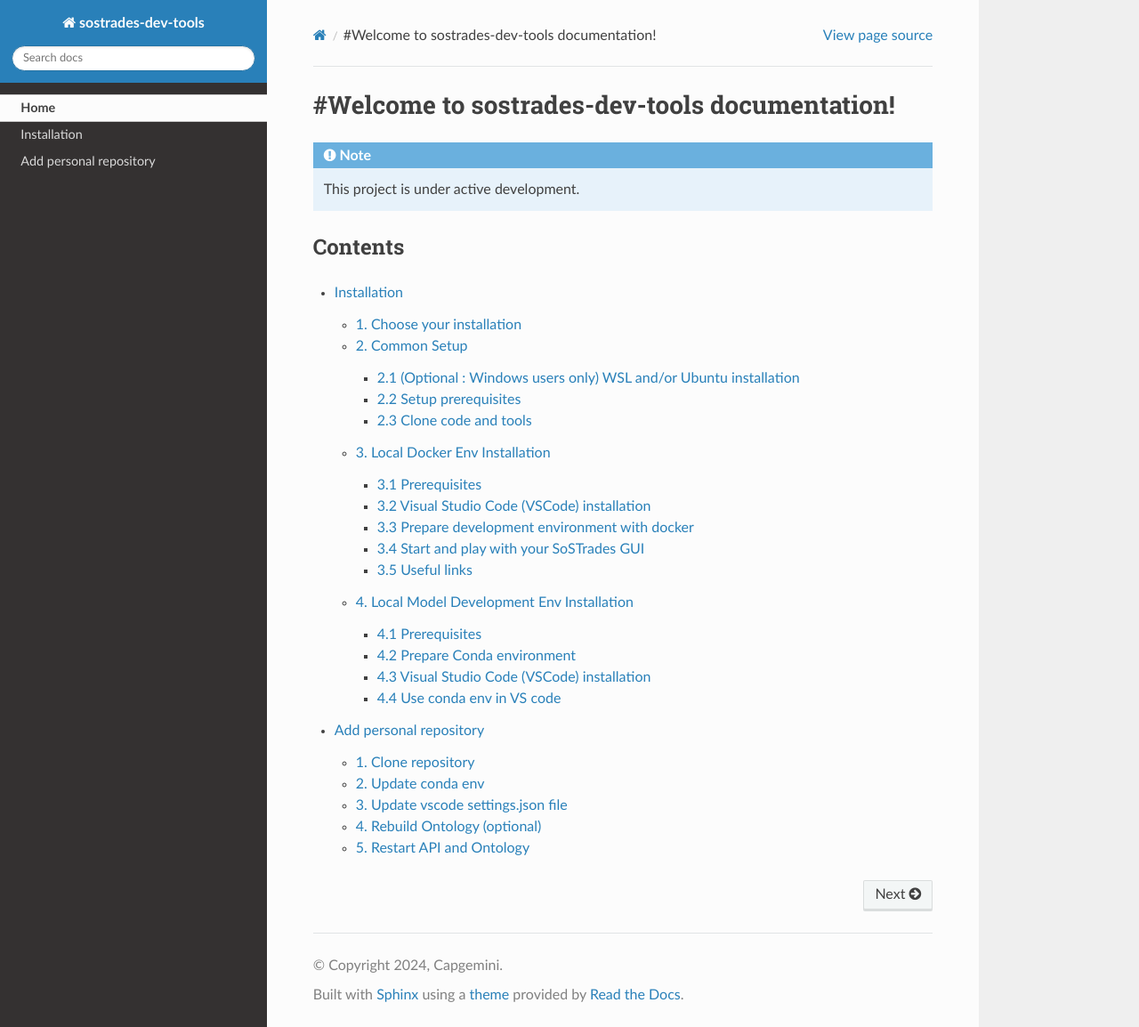
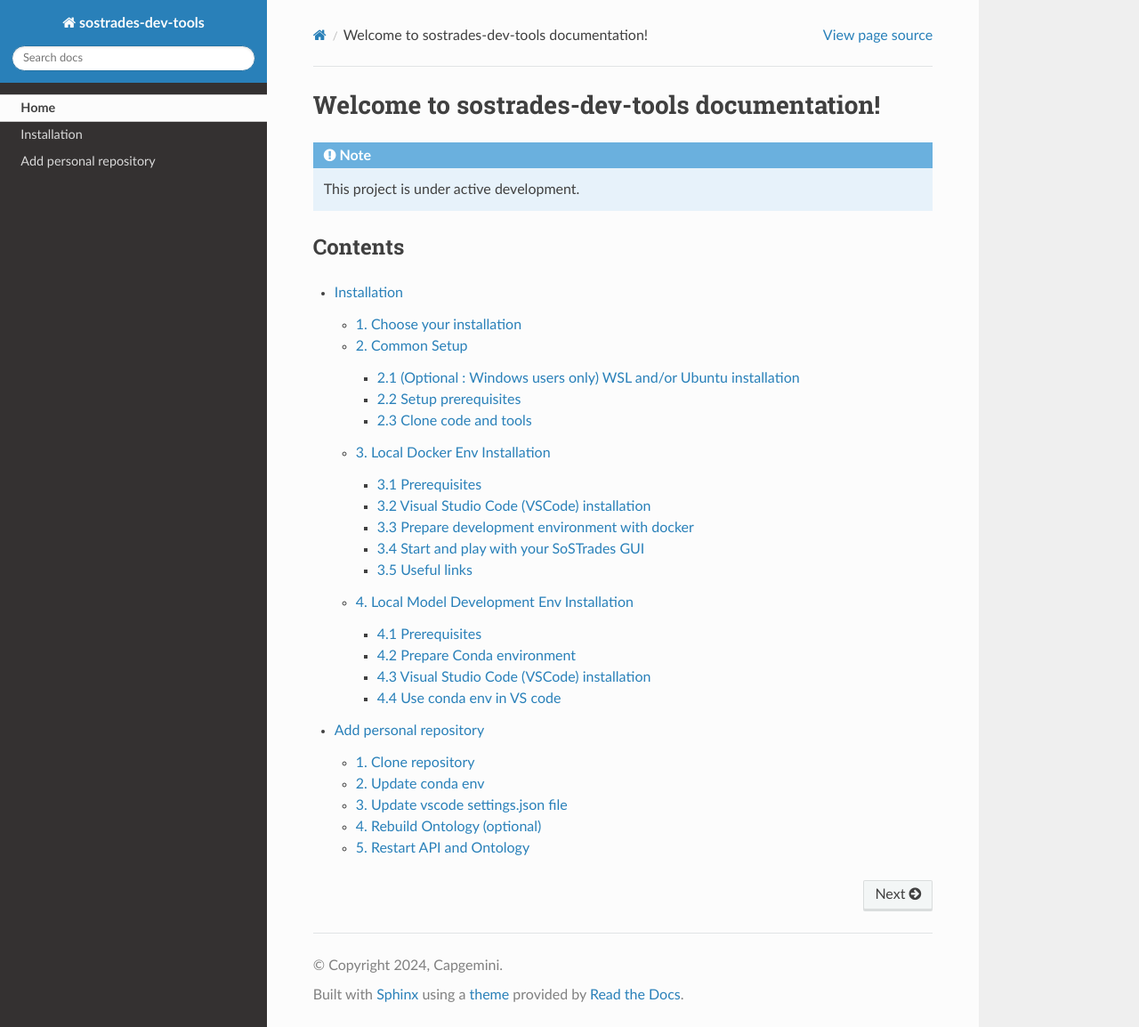
Before and after one commit to os-climate/sostrades-dev-tools, a Sphinx documentation site: the page built from docs/source/index.rst, in a window 1280 px wide and 1154 px high. Shown: the whole window at 89% size. Built offline with Sphinx 7.4.7 and the Read the Docs theme 2.0.0, drawn with Linux system fonts in a browser that asks for light colours.

Commit message:
Removed #

```diff
--- a/docs/source/index.rst
+++ b/docs/source/index.rst
@@ -1,4 +1,4 @@
-#Welcome to sostrades-dev-tools documentation!
+Welcome to sostrades-dev-tools documentation!
 ================================================
 
 .. note::
```
